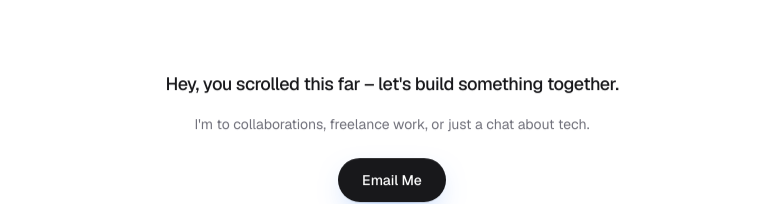
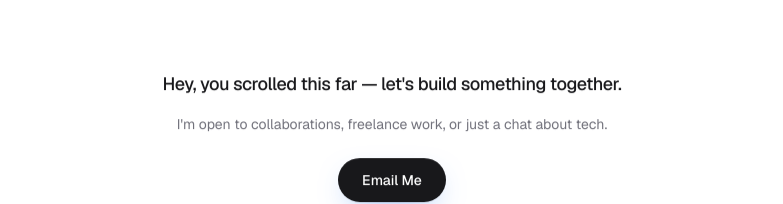
Before and after one commit to vinay-clutch/vinay-portfolio, a Next.js app: page / in a window 1280 px wide. Shown: the part 3973-4177 px from the top of the page, without its empty margins (248-1031 px from the left). Built offline with nearby package versions, Linux system fonts and the light colour scheme.

Commit message:
fix apostrophe escape issues

```diff
--- a/src/app/page.tsx
+++ b/src/app/page.tsx
@@ -318,10 +318,11 @@ export default function Home() {
       <AnimateIn variant="fadeUp" delay={0.3}>
         <section className={`${sectionSpacing} text-center`}>
           <h2 className="text-lg font-medium tracking-tight mb-4 inline-block">
-            Hey, you scrolled this far – let&apos;s build something together.
+            Hey, you scrolled this far — let&apos;s build something together.
+
           </h2>
           <p className="text-sm text-zinc-500 dark:text-zinc-400 mb-6">
-            I&apos;m to collaborations, freelance work, or just a chat about tech.
+            I&apos;m open to collaborations, freelance work, or just a chat about tech.
           </p>
           <a
             href="mailto:vinayvinay0256@gmail.com"
```
